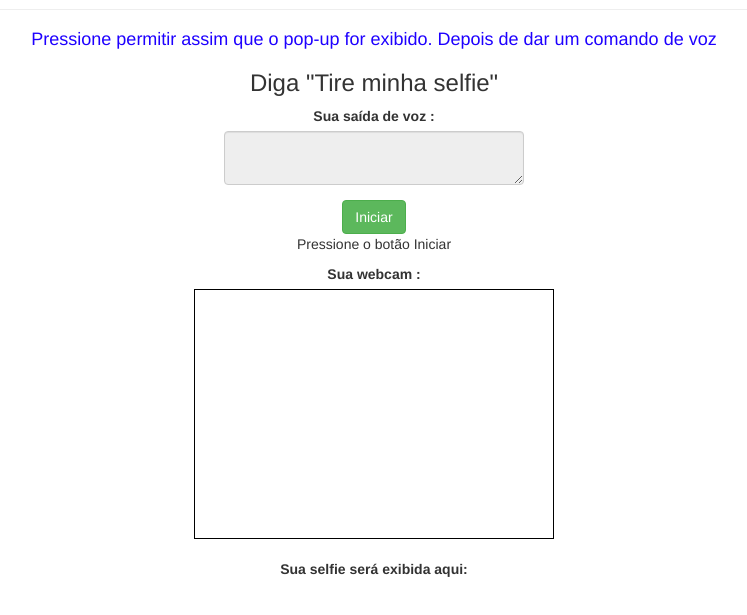
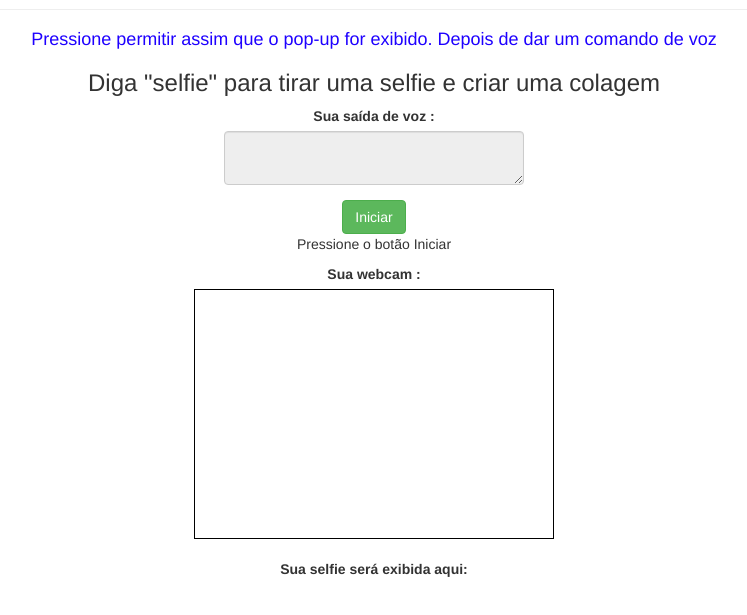
Before and after one commit to HELIOPROGAM/selfie1, a plain HTML site: page index.html in a window 1280 px wide. Shown: the part 131-746 px from the top of the page, without its empty margins (266-1013 px from the left). Drawn offline with nearby package versions, Linux system fonts and the light colour scheme.

Commit message:
Update index.html

```diff
--- a/index.html
+++ b/index.html
@@ -33,7 +33,7 @@ código para o app web selfie, na última aula; logo, escreva a tag script após
         <h4 style="color:rgb(30, 0, 255);">Pressione permitir assim que o pop-up for exibido. Depois de dar um comando de voz</h4>
 
         <div class="form-group">
-            <h3>Diga "Tire minha selfie"</h3>
+            <h3>Diga "selfie" para tirar uma selfie e criar uma colagem</h3>
             <label>Sua saída de voz : </label>
 
             <!-- 3. Agora adicione uma textarea, ela será usada para conter o texto, que é convertido do nosso áudio. -->
```
